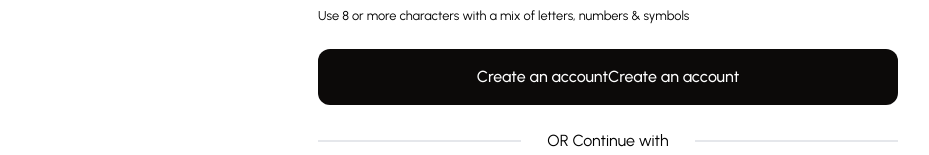
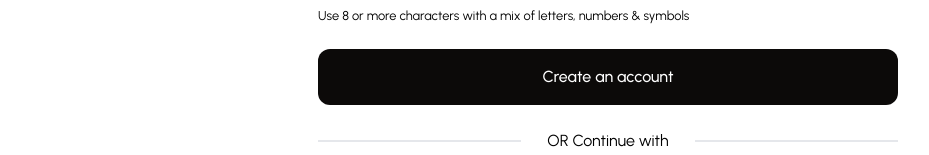
Before and after one commit to Roman-Suprun/domkitchen, a Next.js app: page /sign-up in a window 1280 px wide. Shown: the part 501-656 px from the top of the page, without its empty margins (32-961 px from the left). Built offline with nearby package versions, Linux system fonts and the light colour scheme; no server answers.

Commit message:
fix: fixed validation and redirects after signin signup

```diff
--- a/src/app/layout.tsx
+++ b/src/app/layout.tsx
@@ -4,6 +4,8 @@ import type { Metadata } from 'next';
 import { Urbanist } from 'next/font/google';
 
 import 'app/styles/global.css';
+
+import Toast from 'shared/ui/Toast';
 
 const urbanist = Urbanist({
   subsets: ['latin'],
@@ -21,7 +23,10 @@ export default function RootLayout({
 }: Readonly<{ children: ReactNode }>) {
   return (
     <html lang="en">
-      <body className={urbanist.className}>{children}</body>
+      <body className={urbanist.className}>
+        <Toast />
+        {children}
+      </body>
     </html>
   );
 }
--- a/src/views/signIn/SignIn.tsx
+++ b/src/views/signIn/SignIn.tsx
@@ -6,6 +6,7 @@ import { useRouter } from 'next/navigation';
 import { zodResolver } from '@hookform/resolvers/zod';
 import { signIn } from 'next-auth/react';
 import { useForm } from 'react-hook-form';
+import { toast } from 'react-toastify';
 import { z } from 'zod';
 
 import { STATIC_ROUTES } from 'shared/constants/staticRoutes';
@@ -16,6 +17,7 @@ import {
   FormField,
   FormItem,
   FormLabel,
+  FormMessage,
 } from 'shared/ui/Form';
 import { Input } from 'shared/ui/Input';
 
@@ -40,25 +42,26 @@ export const SignInPage = () => {
   });
 
   const onSubmit = async (data: SignInFormData) => {
-    try {
-      const { email, password } = data;
+    const { email, password } = data;
 
-      await signIn('credentials', {
-        email,
-        password,
-        redirect: false,
-      });
+    const result = await signIn('credentials', {
+      email,
+      password,
+      redirect: false,
+    });
 
+    if (result?.ok) {
+      toast.success('Signed in successfully!');
       router.refresh();
       router.push(STATIC_ROUTES.HOME);
-    } catch {
-      //
+    } else {
+      toast.error('Invalid credentials. Please try again.');
     }
   };
 
   return (
     <section className="max-w-[580px] w-full flex flex-col items-center gap-6">
-      <div className="flex flex-col items-center gap-0.5  ">
+      <div className="flex flex-col items-center gap-0.5">
         <h1 className="text-3xl font-bold">Sign In</h1>
       </div>
 
@@ -76,6 +79,7 @@ export const SignInPage = () => {
                 <FormControl>
                   <Input fullWidth {...field} />
                 </FormControl>
+                <FormMessage />
               </FormItem>
             )}
           />
@@ -89,6 +93,7 @@ export const SignInPage = () => {
                 <FormControl>
                   <Input type="password" fullWidth {...field} />
                 </FormControl>
+                <FormMessage />
               </FormItem>
             )}
           />
--- a/src/views/signUp/SignUp.tsx
+++ b/src/views/signUp/SignUp.tsx
@@ -7,6 +7,7 @@ import { useRouter } from 'next/navigation';
 
 import { zodResolver } from '@hookform/resolvers/zod';
 import { useForm } from 'react-hook-form';
+import { toast } from 'react-toastify';
 
 import { signUp } from 'actions/auth/signUpAction';
 import { STATIC_ROUTES } from 'shared/constants/staticRoutes';
@@ -18,6 +19,7 @@ import {
   FormField,
   FormItem,
   FormLabel,
+  FormMessage,
 } from 'shared/ui/Form';
 import { Input } from 'shared/ui/Input';
 
@@ -29,8 +31,7 @@ import { AuthDivider } from '../../shared/ui/AuthDivider';
 
 export const SignUpPage = () => {
   const router = useRouter();
-  const [errorMessage, setErrorMessage] = useState<string | null>(null);
-  const [loading, setLoading] = useState<boolean>(false);
+  const [loading, setLoading] = useState(false);
 
   const form = useForm<RegistrationFormData>({
     defaultValues: {
@@ -44,16 +45,16 @@ export const SignUpPage = () => {
 
   const onSubmit = async (data: RegistrationFormData) => {
     setLoading(true);
-    setErrorMessage(null);
     try {
       await signUp(data);
 
-      router.refresh();
-      router.push(STATIC_ROUTES.HOME);
-    } catch {
-      setErrorMessage('Something went wrong');
+      toast.success('Account created! Please log in.');
+      router.push(STATIC_ROUTES.LOGIN);
+    } catch (error) {
+      toast.error('Something went wrong. Please try again.');
+    } finally {
+      setLoading(false);
     }
-    setLoading(false);
   };
 
   return (
@@ -86,6 +87,7 @@ export const SignUpPage = () => {
                   <FormControl>
                     <Input fullWidth {...field} />
                   </FormControl>
+                  <FormMessage />
                 </FormItem>
               )}
             />
@@ -99,6 +101,7 @@ export const SignUpPage = () => {
                   <FormControl>
                     <Input fullWidth {...field} />
                   </FormControl>
+                  <FormMessage />
                 </FormItem>
               )}
             />
@@ -113,6 +116,7 @@ export const SignUpPage = () => {
                 <FormControl>
                   <Input fullWidth {...field} />
                 </FormControl>
+                <FormMessage />
               </FormItem>
             )}
           />
@@ -130,19 +134,13 @@ export const SignUpPage = () => {
                   Use 8 or more characters with a mix of letters, numbers &
                   symbols
                 </FormDescription>
+                <FormMessage />
               </FormItem>
             )}
           />
 
-          {errorMessage && (
-            <p className="text-red-500 text-sm bg-red-100 p-2 rounded-md">
-              {errorMessage}
-            </p>
-          )}
-
-          <Button type="submit" size="xl">
-            Create an account
-            {loading ? 'Wait...' : 'Create an account'}
+          <Button type="submit" size="xl" disabled={loading}>
+            {loading ? 'Creating...' : 'Create an account'}
           </Button>
         </form>
       </Form>
```
